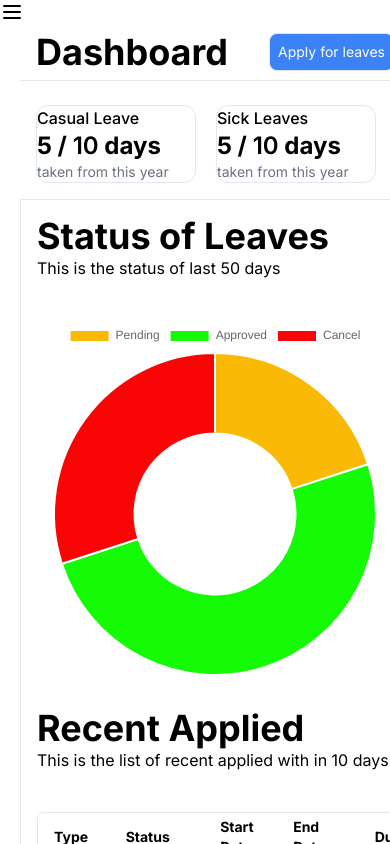
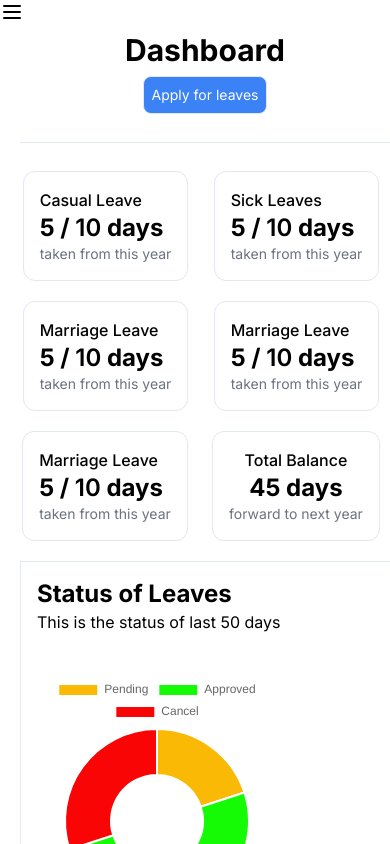
Before and after one commit to Aq7853gehc/leave_sm, a Next.js app: page /user in a window 390 px wide. Shown: the top 844 px of the page. Built offline with nearby package versions, Linux system fonts and the light colour scheme.

Commit message:
responsive

```diff
--- a/app/user/layout.tsx
+++ b/app/user/layout.tsx
@@ -14,7 +14,7 @@ export default function User({ children }: { children: ReactNode }) {
           show ?
             <div className="flex">
               <Sidebar />
-              <Ellipsis className="z-30 absolute left-[13%] top-[2%]" onClick={() => setShow(!show)} />
+              <Ellipsis className="z-30 relative left-[-8%]" onClick={() => setShow(!show)} />
 
             </div>
             : <IoMenu className="text-3xl mt-4 ml-5" onClick={() => setShow(!show)} />
--- a/app/user/leaveshistory/data-table.tsx
+++ b/app/user/leaveshistory/data-table.tsx
@@ -32,8 +32,8 @@ export function DataTable<TData, TValue>({
   })
 
   return (
-    <div className="rounded-md border">
-      <Table>
+    <div className="rounded-md  border">
+      <Table >
         <TableHeader>
           {table.getHeaderGroups().map((headerGroup) => (
             <TableRow key={headerGroup.id}>
@@ -68,7 +68,7 @@ export function DataTable<TData, TValue>({
             ))
           ) : (
             <TableRow>
-              <TableCell colSpan={columns.length} className="h-24 text-center">
+              <TableCell colSpan={columns.length} className="sm:h-24 text-center">
                 No results.
               </TableCell>
             </TableRow>
--- a/app/user/page.tsx
+++ b/app/user/page.tsx
@@ -76,16 +76,16 @@ import LeaveHistory from "./leaveshistory/page";
 const Users = () => {
   const routes = useRouter();
   return (
-    <section className=" flex flex-col w-full relative h-screen pt-2">
-      <div className="flex justify-between items-center px-4 ">
-        <h1 className="text-4xl font-bold ">Dashboard</h1>
+    <section className=" flex flex-col gap-5  w-full pt-2">
+      <div className="flex sm:flex-row justify-between items-center sm:pr-3 flex-col sm:px-4 pr-5">
+        <h1 className="sm:text-4xl mb-2 text-3xl font-bold ">Dashboard</h1>
         <p onClick={() => routes.push("/user/leavesrequest")} className="text-sm border p-2 cursor-pointer rounded-lg  bg-blue-500 text-white w-fit">Apply for leaves</p>
       </div>
       <Separator className="my-2" />
-      <div className="relative flex  h-[15rem] items-center  justify-around  gap-5 w-full   px-4 py-4 no-scrollbar ">
+      <div className="relative flex flex-wrap  items-center  justify-around  gap-5 w-full   pr-7 no-scrollbar ">
         {/* balaced below  header part */}
         {bal.map((itmes) => (
-          <div className="relative min-w-[10rem]  flex flex-col  justify-center  sm:p-4 transition-all duration-150  border rounded-xl cursor-pointer hover:shadow-lg hover:border-black">
+          <div className="relative min-w-[10rem]  flex flex-col  justify-center  p-4 transition-all duration-150  border rounded-xl cursor-pointer hover:shadow-lg hover:border-black">
             <p className=" font-medium ">{itmes.leaveType}</p>
             <h1 className="text-2xl font-bold">
               {itmes.used} /{" "}
@@ -95,7 +95,7 @@ const Users = () => {
             <p className="text-gray-500 text-sm">{itmes.text}</p>
           </div>
         ))}
-        <div className="relative min-w-[12rem]  flex flex-col items-center justify-center  sm:p-4 border rounded-xl">
+        <div className="relative min-w-[10rem]   flex flex-col items-center justify-center  p-4 border rounded-xl">
           {/* total balaced  */}
           <p className=" font-medium ">Total Balance</p>
           <h1 className="text-2xl font-bold">
@@ -109,15 +109,15 @@ const Users = () => {
         <div className="flex flex-col gap-10 min-w-[24rem]   w-full md:w-fit px-4 py-4">
           {/* Charts of status */}
           <div className="w-full relative">
-            <h1 className="text-4xl font-bold ">Status of Leaves</h1>
-            <p>This is the status of last 50 days</p>
+            <h1 className="sm:text-4xl text-2xl font-bold ">Status of Leaves</h1>
+            <p className="sm:text-1xl">This is the status of last 50 days</p>
           </div>
-          <ChartDemo className="md:w-[30rem] md:h-[25rem] " />
+          <ChartDemo className="md:w-[30rem] text-center w-[15rem] md:h-[25rem] " />
         </div>
         <div className="flex-1 flex gap-5 flex-col px-4  py-4">
           {/* recent applied */}
           <div>
-            <h1 className="text-4xl font-bold ">Recent Applied </h1>
+            <h1 className="sm:text-4xl text-2xl font-bold ">Recent Applied </h1>
             <p>This is the list of recent applied with in 10 days</p>
           </div>
           <ListLeave className="w-full" />
--- a/components/ProfileAI.tsx
+++ b/components/ProfileAI.tsx
@@ -61,8 +61,8 @@ const ProfileAI = () => {
     <div>
       <div className="max-h-[110vh] ">
 
-        <div className="mb-3 border  p-4 shadow rounded">
-          <h2 className="text-2xl font-bold text-blue-600">Personal Information</h2>
+        <div className="mb-3 border p-2 sm:p-4 shadow rounded">
+          <h2 className="sm:text-2xl text-1xl font-bold text-blue-600">Personal Information</h2>
           <div className="flex mb-2">
             <span className="w-1/3 text-gray-600">Name:</span>
             <span className="w-2/3">
@@ -70,8 +70,8 @@ const ProfileAI = () => {
             </span>
           </div>
           <div className="flex mb-2">
-            <span className="w-1/3 text-gray-600">Date of Birth:</span>
-            <span className="w-2/3">{dateFormat(profile.personal.dob)}</span>
+            <span className="sm:w-1/3 w- text-gray-600">Date of Birth:</span>
+            <span className="sm:w-2/3">{dateFormat(profile.personal.dob)}</span>
           </div>
           <div className="flex mb-2">
             <span className="w-1/3 text-gray-600">Gender:</span>
@@ -100,10 +100,10 @@ const ProfileAI = () => {
         </div>
 
         <div className="mb-3 border shadow p-4 rounded">
-          <h2 className="text-2xl font-bold text-blue-600">Professional Information</h2>
-          <div className="flex mb-2">
-            <span className="w-1/3 text-gray-600">Department ID:</span>
-            <span className="w-2/3">{profile.professional.departmentId}</span>
+          <h2 className="sm:text-2xl text-1xl font-bold text-blue-600">Professional Information</h2>
+          <div className="flex mb-2 sm:flex-row flex-col  gap-1">
+            <span className="s:w-1/3 w-ful  text-gray-600">Department ID:</span>
+            <span className="s:w-2/3 w-full">{profile.professional.departmentId}</span>
           </div>
           <div className="flex mb-2">
             <span className="w-1/3 text-gray-600">Designation:</span>
@@ -122,7 +122,7 @@ const ProfileAI = () => {
         </div>
 
         <div className="mb-3 border shadow p-4 rounded ">
-          <h2 className="text-2xl font-bold  text-blue-600">Experience Information</h2>
+          <h2 className="sm:text-2xl text-1xl font-bold  text-blue-600">Experience Information</h2>
           {profile.experience.map((experience, index) => (
             <div key={index} className="mb-4">
               <h3 className="text-lg font-bold mb-1">
@@ -143,7 +143,7 @@ const ProfileAI = () => {
         </div>
 
         <div className="mb-3 border shadow p-4 rounded">
-          <h2 className="text-2xl font-bold  text-blue-600">Education Information</h2>
+          <h2 className="sm:text-2xl text-1xl font-bold  text-blue-600">Education Information</h2>
           <div className="flex mb-2">
             <span className="w-1/3 text-gray-600">HighestQualification:</span>
             <span className="w-2/3">
--- a/components/Sidebar/index.tsx
+++ b/components/Sidebar/index.tsx
@@ -40,6 +40,7 @@ const Sidebar = () => {
       //     onClick={() => setClose(true)}
       //   />
       // </div> */}
+
       <section className="h-[20rem] flex flex-col justify-center gap-2 flex-1 items-center">
         {/* Profile pic and heading */}
         <div className="rounded-full w-[200px] h-[200px]">
@@ -125,6 +126,7 @@ const Sidebar = () => {
         </Link>
       </section>
     </aside>
+
   );
 };
 
```
